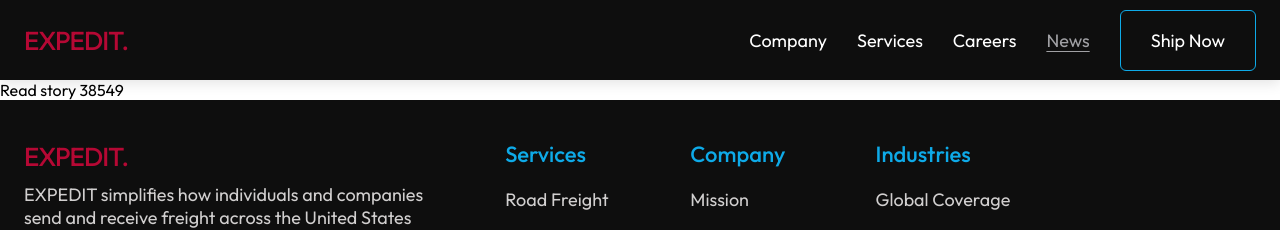
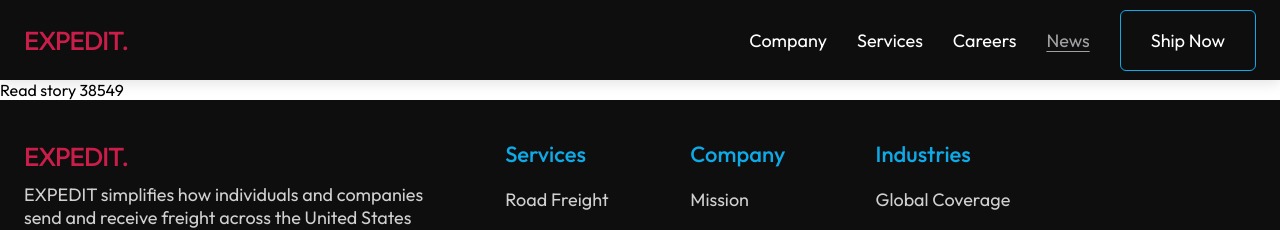
Before and after one commit to muomaekene/Shipping-website, a React (Vite) app: page /latest-news/38549 in a window 1280 px wide. Shown: the top 230 px of the page. Built offline with nearby package versions, Linux system fonts and the light colour scheme; the HTML template or start-up script is replaced by a standard one; a web font is replaced by a local one.

Commit message:
Change logo color

```diff
--- a/src/components/Logo.jsx
+++ b/src/components/Logo.jsx
@@ -14,7 +14,7 @@ const Heading = styled(Link)`
   letter-spacing: -1px;
   text-transform: uppercase;
   font-weight: 500;
-  color: #b50834;
+  color: #cb1d49;
 
   @media ${devices.laptopL} {
     font-size: 26px;
--- a/src/components/Numbers.jsx
+++ b/src/components/Numbers.jsx
@@ -31,7 +31,7 @@ const Container = styled.div`
   gap: 35px;
 
   .number {
-    color: #b50834;
+    color: #cb1d49;
     font-size: 22px;
     font-weight: 500;
     font-family: "REM", sans-serif;
```
